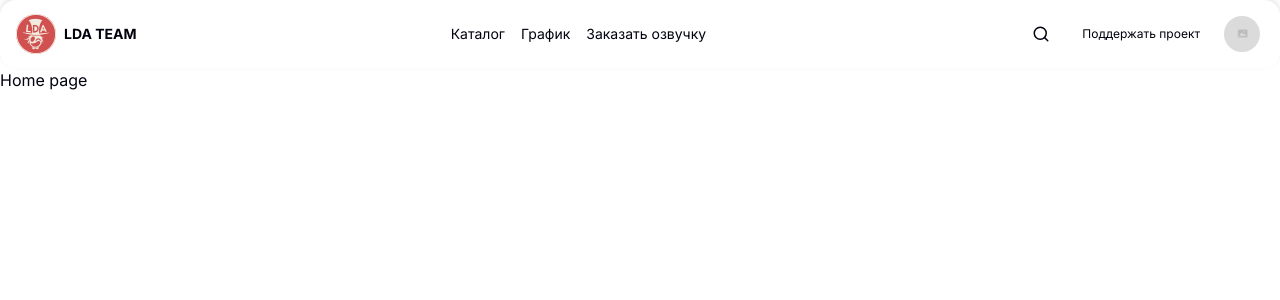
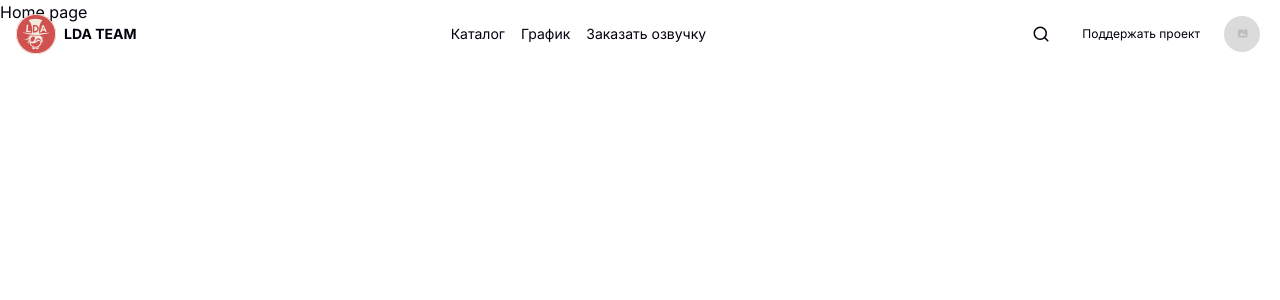
Before and after one commit to MarcoSKB/lda-team-anime-site, a Next.js app: page / in a window 1280 px wide. Shown: the top 300 px of the page. Built offline with nearby package versions, Linux system fonts and the light colour scheme.

Commit message:
style(component): add fixed position style to header

```diff
--- a/src/components/module/header/Header.tsx
+++ b/src/components/module/header/Header.tsx
@@ -8,7 +8,7 @@ import { Logotype, Menu, Navigation, Profile } from './components'
 const Header: React.FC = () => {
   return (
     <header className='absolute min-h-screen md:static md:min-h-auto'>
-      <Container className='shadow-top border-secondary bg-background fixed bottom-1 left-0 z-50 ml-[1%] flex max-w-[98%] items-center justify-evenly gap-2.5 overflow-hidden rounded-2xl border-1 border-solid md:static md:mx-auto md:w-auto md:max-w-[1320px] md:justify-between md:gap-2 md:border-none md:bg-transparent md:py-3'>
+      <Container className='shadow-top border-secondary bg-background fixed bottom-1 left-0 z-50 ml-[1%] flex max-w-[98%] items-center justify-evenly gap-2.5 overflow-hidden rounded-2xl border-1 border-solid md:top-0 md:left-1/2 md:mx-auto md:w-auto md:w-full md:max-w-[1320px] md:-translate-x-1/2 md:justify-between md:gap-2 md:self-start md:rounded-none md:border-none md:bg-transparent md:py-3 md:shadow-none'>
         <Logotype />
         <Navigation />
         <div className='order-3 flex flex-1 items-center md:order-none md:flex-none md:gap-2'>
```
